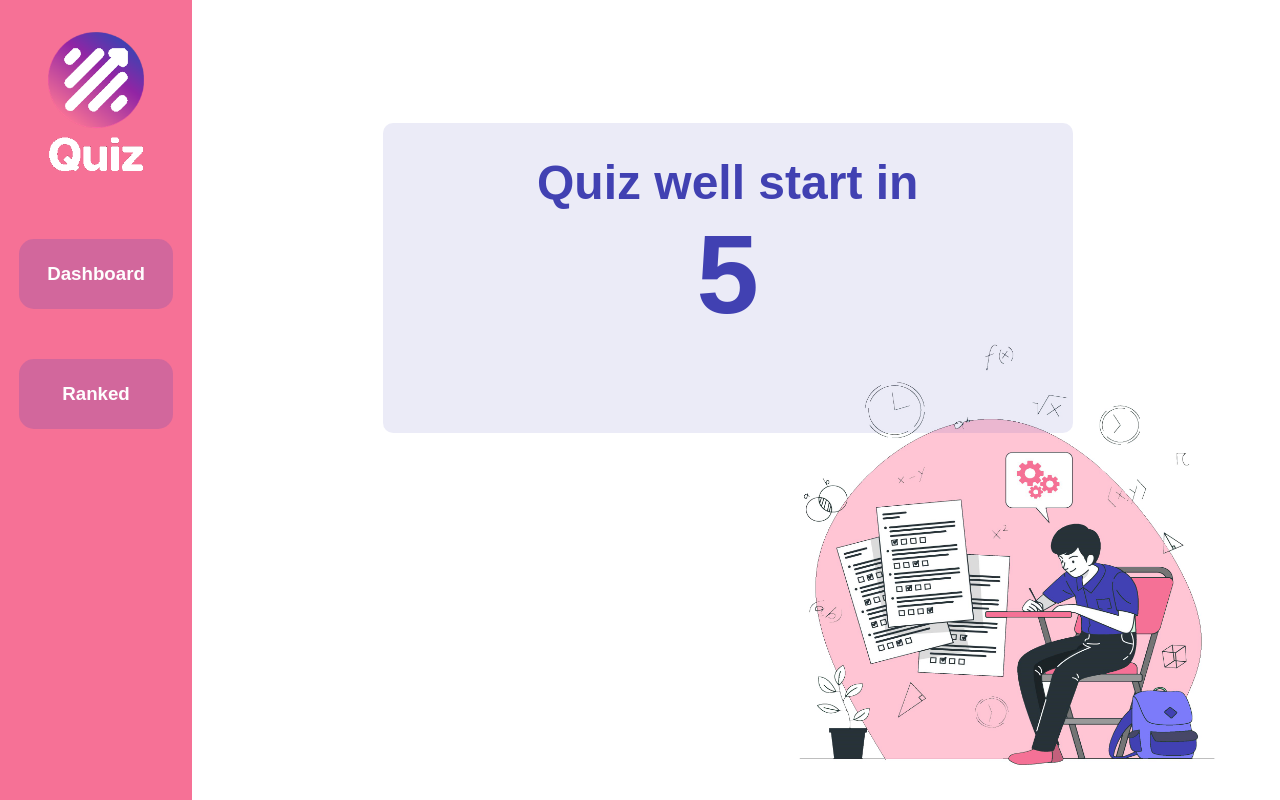
After one commit to kfifel/quize-js, a PHP site: page /quiz.html in a window 1280 px wide. The commit adds this page. Run offline with PHP 8.4, Linux system fonts and the light colour scheme.

Commit message:
add quiz page and countdown

```diff
--- a/assets/js/main.js
+++ b/assets/js/main.js
@@ -1,17 +1,24 @@
 let username = ""
-const answer = [1, 2, 3, 4, 5];
 
-for(var i = 0; i< 5; i++){
-    const index = Math.floor(Math.random() * answer.length);
-    const value = answer[index];
-    console.log( "index: " + index);
-    console.log(  value );
-    answer.splice(index, 1)
+if(window.location.href === "http://localhost:63342/quize-js/quiz.html"){
+    for (let i = 5; i >= 0; i--) {
+        setTimeout(() =>{
+            document.getElementById("counter-to-start").innerText = `${i}`
+            if(i===0){
+                document.getElementById("counter-to-start").innerText = `let's Go`
+                ajax();
+            }
+        }, (5 - i) * 1000);
+    }
 }
 
 function Start(){
-    alert('alo')
-    ajax()
+    username = document.getElementById("username").value;
+    if(username === ""){
+        document.getElementById('alert').innerText = "Please username is required";
+    }else{
+        window.location.href = "./quiz.html"
+    }
 }
 
 function ajax(){
@@ -27,5 +34,9 @@ function ajax(){
 }
 
 function getData(data){
-    console.log(data)
+    quizStart(data)
 }
+
+function quizStart(){
+
+}
--- a/assets/style/css/main.css
+++ b/assets/style/css/main.css
@@ -53,7 +53,7 @@ main {
   min-height: 100vh;
   width: 83.7vw;
   margin-left: 15vw;
-  background: url("../../../assets/images/background.jpg") no-repeat center bottom;
+  background: url("../../../assets/images/background.jpg") no-repeat right bottom;
   background-size: 40vw 60vh;
 }
 
@@ -119,5 +119,13 @@ main {
   background-color: #F67196;
   transition: 0.2s;
 }
+.container section #alert {
+  color: red;
+  margin-top: 1.5rem;
+}
+
+#counter-to-start {
+  font-size: 7rem;
+}
 
 /*# sourceMappingURL=main.css.map */
--- a/assets/style/css/main.scss
+++ b/assets/style/css/main.scss
@@ -59,7 +59,7 @@ main{
   min-height: 100vh;
   width: 83.7vw;
   margin-left: 15vw;
-  background: url("../../../assets/images/background.jpg") no-repeat center bottom;
+  background: url("../../../assets/images/background.jpg") no-repeat right bottom;
   background-size: 40vw 60vh ;
 }
 
@@ -124,5 +124,13 @@ main{
         transition: .2s;
       }
     }
+    #alert{
+      color: red;
+      margin-top: 1.5rem;
+    }
   }
 }
+
+#counter-to-start{
+  font-size: 7rem;
+}
--- a/index.html
+++ b/index.html
@@ -19,7 +19,7 @@
             <div class="nav-header">
                 <ul>
                     <li>
-                        <a href="#"><h3>Dashboard</h3></a>
+                        <a href="./index.html"><h3>Dashboard</h3></a>
                     </li>
                     <li>
 
@@ -44,6 +44,7 @@
                         <label for="username" class="">Put your UserName here to starts: <br></label>
                         <input type="text" id="username" placeholder="username ...">
                         <button  class="start" onclick="Start()">  Let's start  </button>
+                        <div id="alert"></div>
                     </section>
                 </div>
             </div>
--- /dev/null
+++ b/quiz.html
@@ -0,0 +1,47 @@
+<!doctype html>
+<html lang="en">
+<head>
+  <meta charset="UTF-8">
+  <meta name="viewport"
+        content="width=device-width, user-scalable=no, initial-scale=1.0, maximum-scale=1.0, minimum-scale=1.0">
+  <meta http-equiv="X-UA-Compatible" content="ie=edge">
+  <link rel="shortcut icon" href="./assets/images/logo-top.png" type="image/x-icon">
+  <link rel="stylesheet" href="./assets/style/css/main.css">
+  <title>Dashboard</title>
+</head>
+<body>
+<div class="body-container">
+  <header class="">
+    <aside>
+      <div class="">
+        <img src="./assets/images/logo.png" alt="logo" class="logo">
+      </div>
+      <div class="nav-header">
+        <ul>
+          <li>
+            <a href="./index.html"><h3>Dashboard</h3></a>
+          </li>
+          <li>
+
+            <a href=""><h3>Ranked</h3></a>
+          </li>
+        </ul>
+      </div>
+    </aside>
+  </header>
+  <div class="">
+    <main>
+      <div class="main-container">
+        <div class="container">
+          <article>
+            <h1>Quiz well start in <br> <span id="counter-to-start">5</span></h1>
+          </article>
+        </div>
+      </div>
+    </main>
+  </div>
+</div>
+
+<script src="assets/js/main.js"></script>
+</body>
+</html>
```
Also changed, not shown: assets/js/typescript/data/Question.json (+9 -9 lines).
